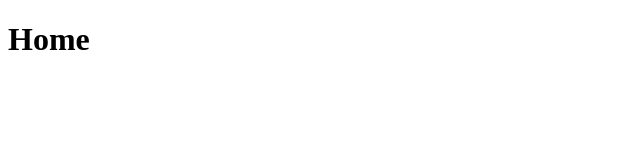
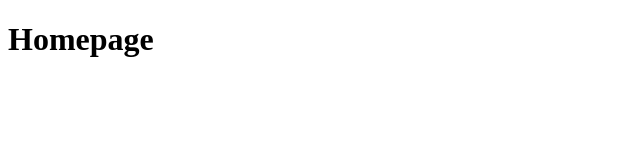
Before and after one commit to Gmiki91/test-revert-command, a plain HTML site: page index.html in a window 1280 px wide. Shown: the whole page, without its empty margins (0-640 px from the left). Drawn offline with Linux system fonts and the light colour scheme.

Commit message:
changed title

```diff
--- a/index.html
+++ b/index.html
@@ -5,9 +5,9 @@
   <meta charset="UTF-8" />
   <meta http-equiv="X-UA-Compatible" content="IE=edge">
   <meta name="viewport" content="width=device-width, initial-scale=1">
-  <title>Home</title>
+  <title>Homepage</title>
 </head>
 <body>
-  <h1>Home</h1>
+  <h1>Homepage</h1>
 </body>
 </html>
```
